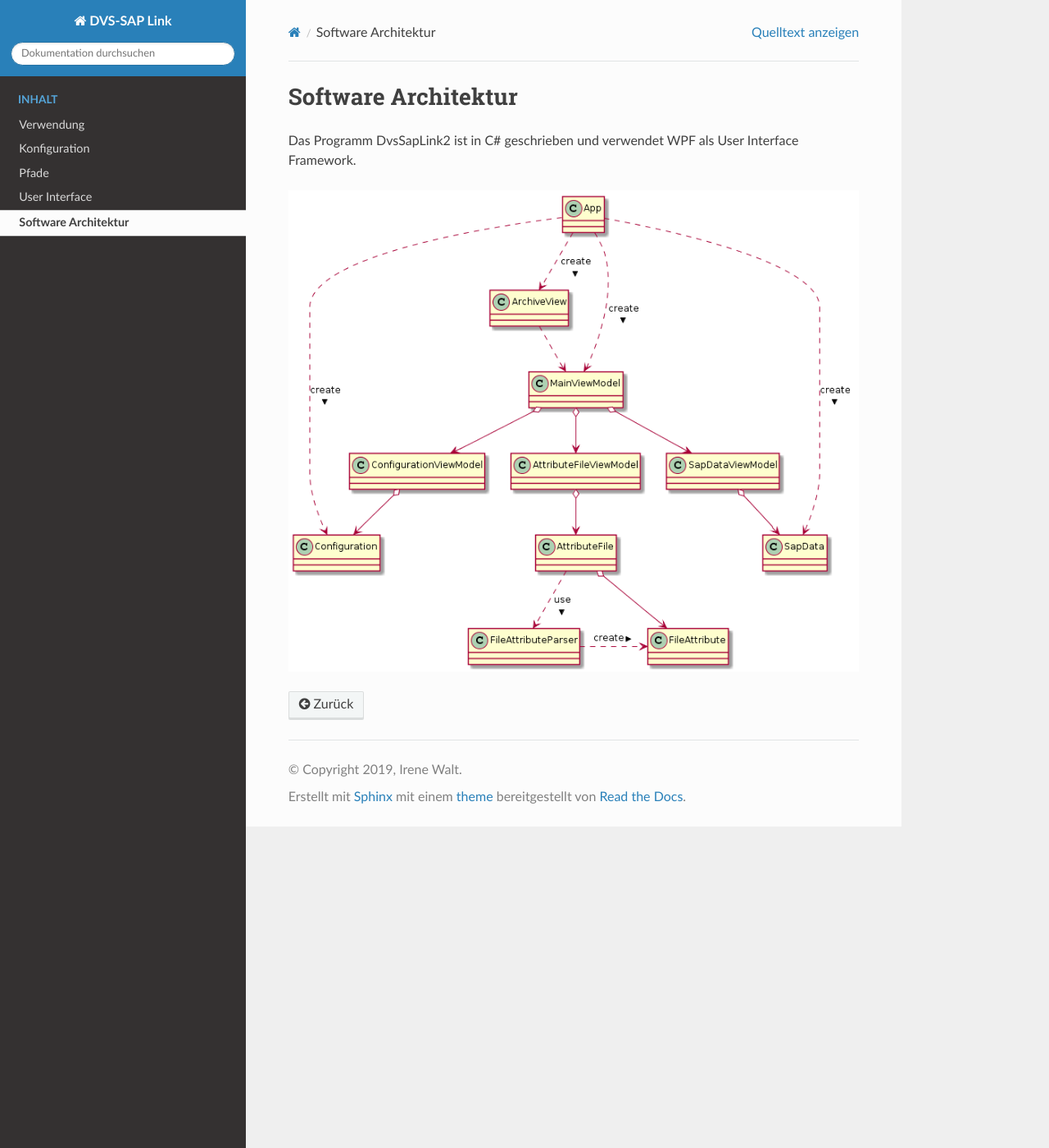
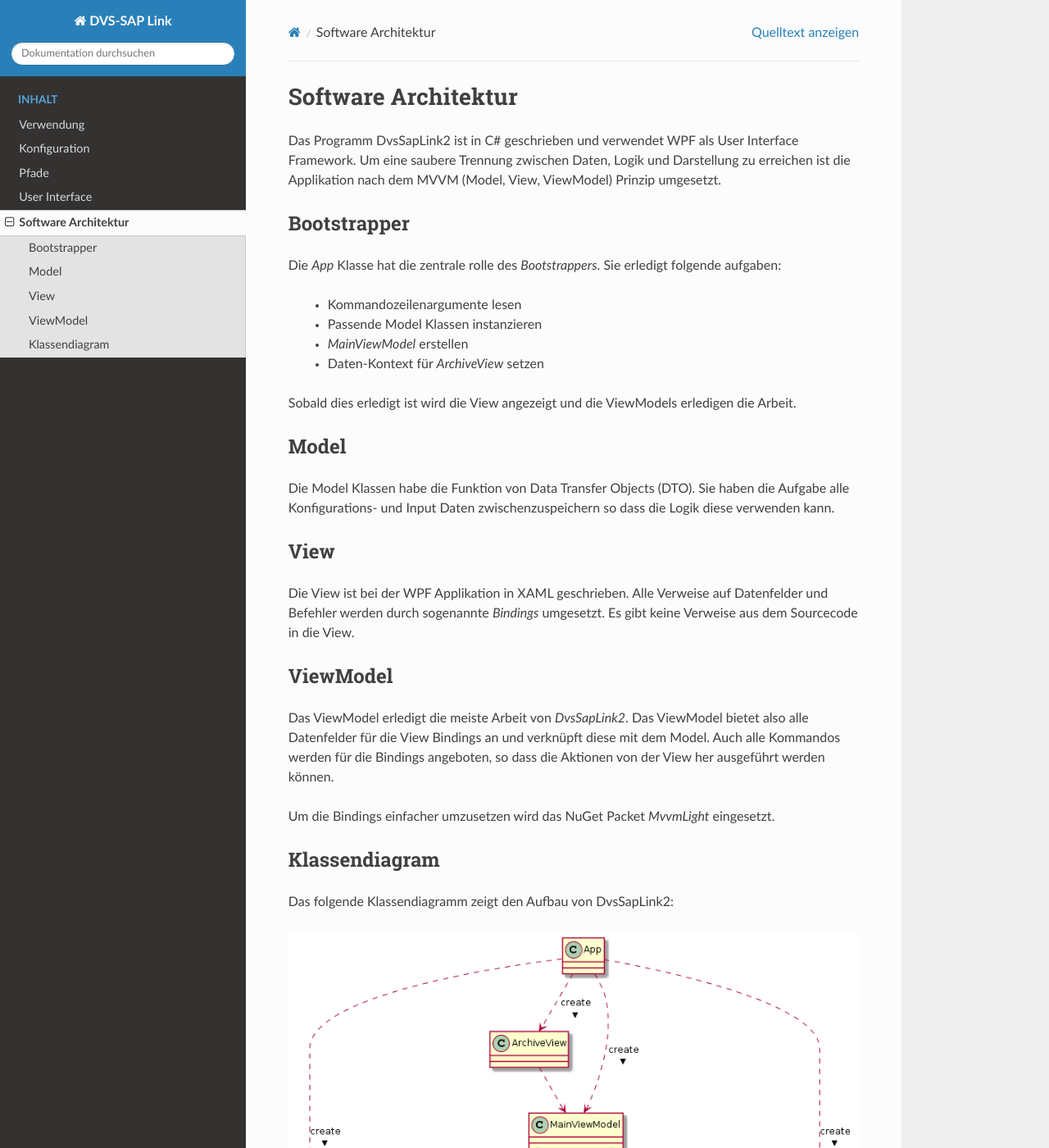
Before and after one commit to gillima/DvsSapLink2, a Sphinx documentation site: the page built from doc/source/architecture.rst, in a window 1280 px wide and 1400 px high. Shown: the whole window at 82% size. Built offline with Sphinx 7.4.7 and the Read the Docs theme 2.0.0, drawn with Linux system fonts in a browser that asks for light colours.

Commit message:
Update Architecture Documentation

```diff
--- a/doc/source/architecture.rst
+++ b/doc/source/architecture.rst
@@ -2,7 +2,51 @@ Software Architektur
 ====================
 
 Das Programm DvsSapLink2 ist in C# geschrieben und verwendet WPF
-als User Interface Framework.
+als User Interface Framework. Um eine saubere Trennung zwischen
+Daten, Logik und Darstellung zu erreichen ist die Applikation
+nach dem MVVM (Model, View, ViewModel) Prinzip umgesetzt.
+
+Bootstrapper
+------------
+Die `App` Klasse hat die zentrale rolle des *Bootstrappers*. Sie
+erledigt folgende aufgaben:
+
+  * Kommandozeilenargumente lesen
+  * Passende Model Klassen instanzieren
+  * `MainViewModel` erstellen
+  * Daten-Kontext für `ArchiveView` setzen
+
+Sobald dies erledigt ist wird die View angezeigt und die ViewModels
+erledigen die Arbeit.
+
+Model
+-----
+Die Model Klassen habe die Funktion von Data Transfer Objects (DTO).
+Sie haben die Aufgabe alle Konfigurations- und Input Daten
+zwischenzuspeichern so dass die Logik diese verwenden kann.
+
+View
+----
+Die View ist bei der WPF Applikation in XAML geschrieben. Alle
+Verweise auf Datenfelder und Befehler werden durch sogenannte
+*Bindings* umgesetzt. Es gibt keine Verweise aus dem Sourcecode
+in die View.
+
+ViewModel
+---------
+Das ViewModel erledigt die meiste Arbeit von `DvsSapLink2`.
+Das ViewModel bietet also alle Datenfelder für die View Bindings
+an und verknüpft diese mit dem Model. Auch alle Kommandos
+werden für die Bindings angeboten, so dass die Aktionen von
+der View her ausgeführt werden können.
+
+Um die Bindings einfacher umzusetzen wird das NuGet Packet
+*MvvmLight* eingesetzt.
+
+Klassendiagram
+--------------
+
+Das folgende Klassendiagramm zeigt den Aufbau von DvsSapLink2:
 
 .. image:: _static/class_diagram.png
    :alt: Klassendiagram
```
